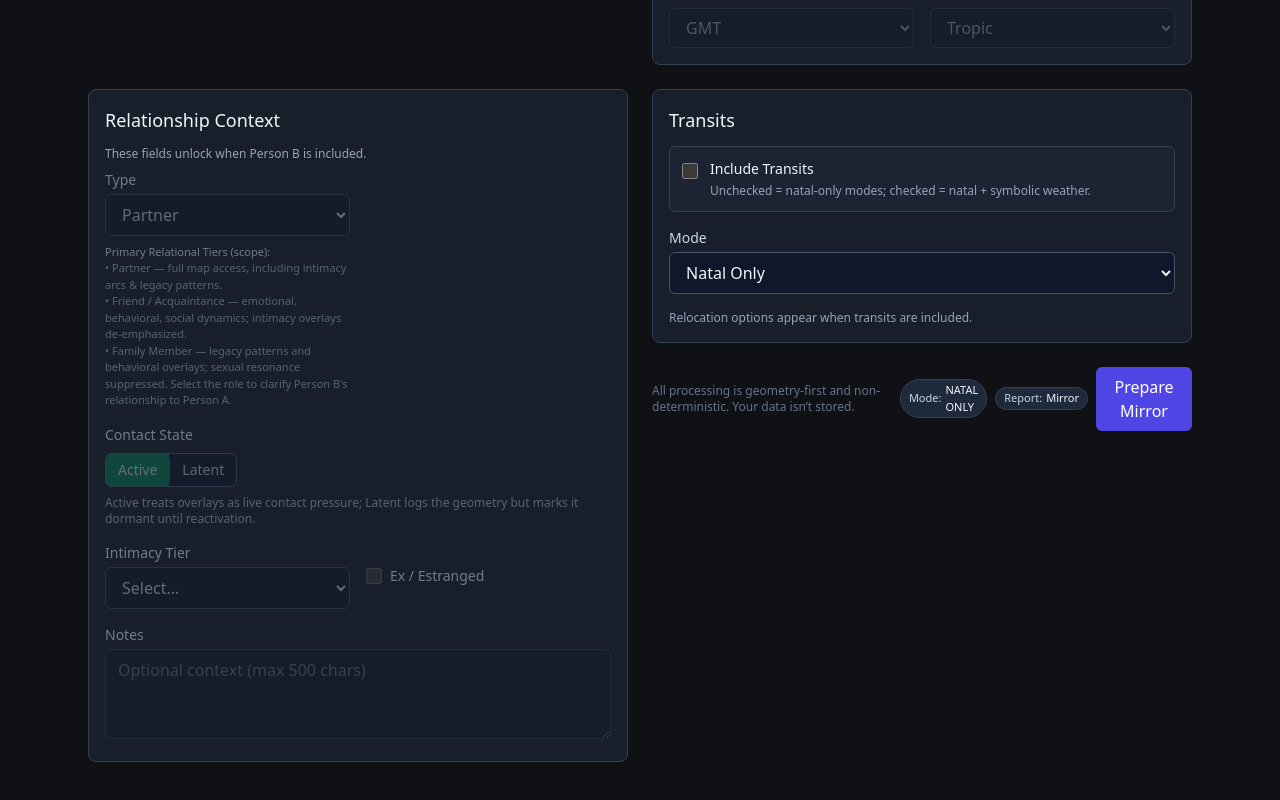
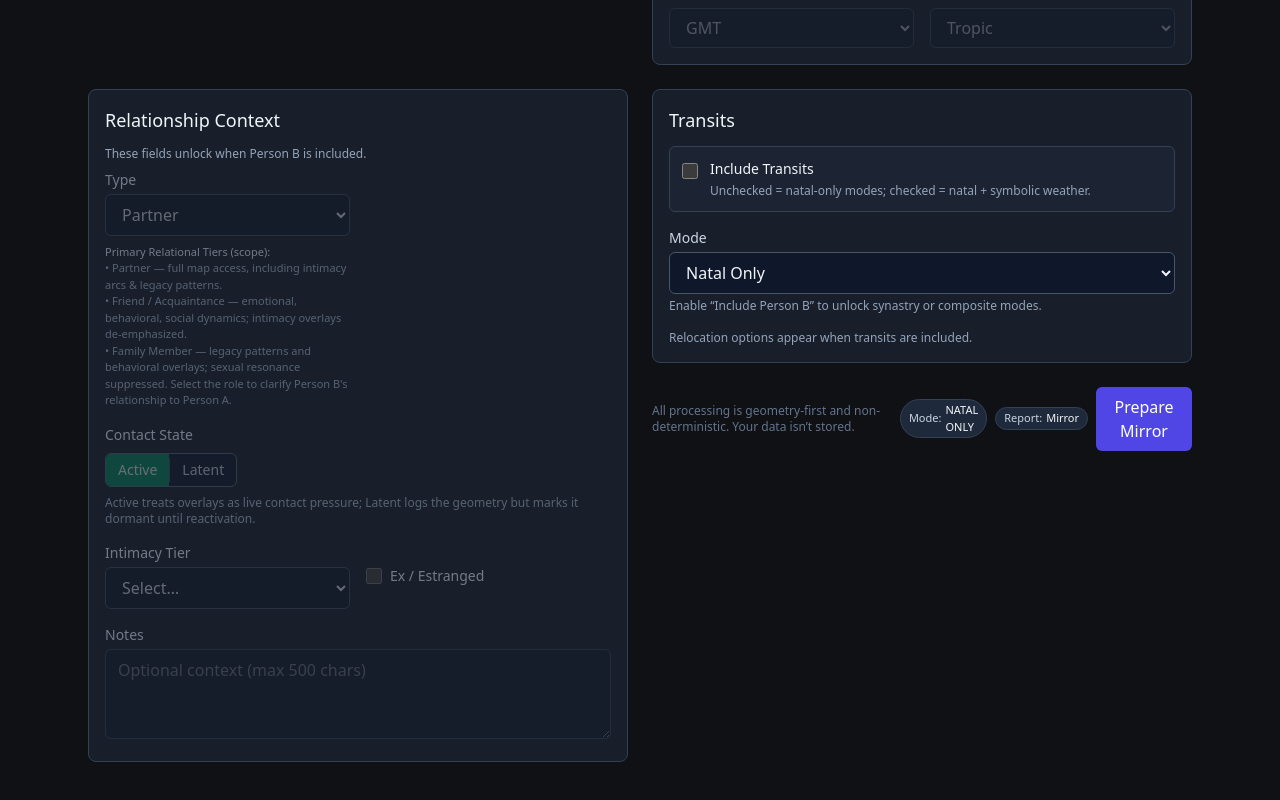
Before and after one commit to DHCross/WovenWebApp, a Next.js app: page /math-brain in a window 1280 px wide. Shown: the part 967-1767 px from the top of the page. Built offline with nearby package versions, Linux system fonts and the light colour scheme.

Commit message:
Hide relational report modes when Person B is disabled

```diff
--- a/app/math-brain/page.tsx
+++ b/app/math-brain/page.tsx
@@ -329,7 +329,8 @@ export default function MathBrainPage() {
   const soloModeOption = includeTransits
     ? { value: 'NATAL_TRANSITS' as ReportMode, label: 'Natal + Transits' }
     : { value: 'NATAL_ONLY' as ReportMode, label: 'Natal Only' };
-  const relationalModeOptions: { value: ReportMode; label: string }[] = includeTransits
+  const relationalModeOptions: { value: ReportMode; label: string }[] = includePersonB
+    ? includeTransits
       ? [
           { value: 'SYNASTRY_TRANSITS', label: 'Synastry + Transits' },
           { value: 'COMPOSITE_TRANSITS', label: 'Composite + Transits' },
@@ -337,7 +338,8 @@ export default function MathBrainPage() {
       : [
           { value: 'SYNASTRY', label: 'Synastry' },
           { value: 'COMPOSITE', label: 'Composite' },
-      ];
+        ]
+    : [];
 
   useEffect(() => {
     setTranslocation((prev) => {
@@ -2297,6 +2299,7 @@ export default function MathBrainPage() {
                       <optgroup label="Solo">
                         <option value={soloModeOption.value}>{soloModeOption.label}</option>
                       </optgroup>
+                      {includePersonB && relationalModeOptions.length > 0 && (
                         <optgroup label="Relational">
                           {relationalModeOptions.map((opt) => (
                             <option key={opt.value} value={opt.value}>
@@ -2304,7 +2307,13 @@ export default function MathBrainPage() {
                             </option>
                           ))}
                         </optgroup>
+                      )}
                     </select>
+                    {!includePersonB && (
+                      <p className="mt-1 text-xs text-slate-400">
+                        Enable “Include Person B” to unlock synastry or composite modes.
+                      </p>
+                    )}
                     {!includePersonB && RELATIONAL_MODES.includes(mode) && (
                       <p className="mt-1 text-xs text-amber-400">
                         Selecting a relational mode will enable “Include Person B”.
```
Lines whose indentation alone changed are shown as unchanged.
